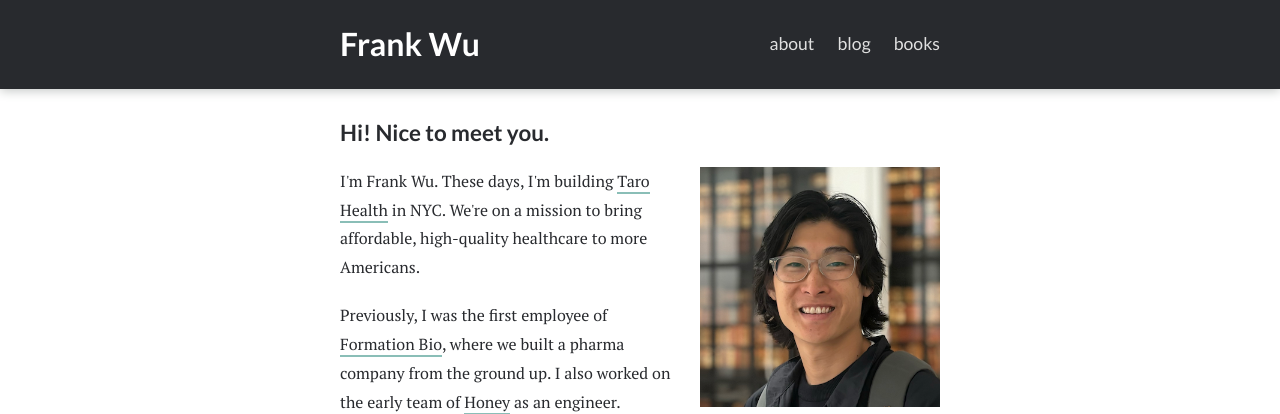
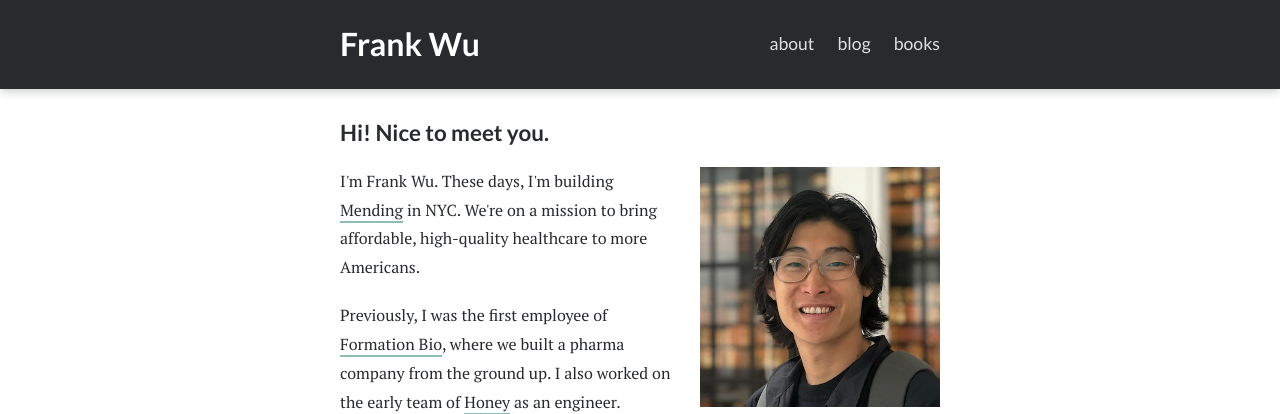
Before and after one commit to frankjwu/frankjwu.github.com, a Jekyll site: the page built from index.html, in a window 1280 px wide. Shown: the top 414 px of the page. Built offline with Jekyll 4.4.1, drawn with Linux system fonts in a browser that asks for light colours; nearby versions of some CDN libraries.

Commit message:
Taro to Mending

```diff
--- a/index.html
+++ b/index.html
@@ -5,7 +5,7 @@ title: Frank Wu
 
 <h1 class="title">Hi! Nice to meet you.</h1>
 
-<p><img id="about" src="/images/Frank Wu.png" alt="Frank Wu">I'm Frank Wu. These days, I'm building <a href="https://tarohealth.com">Taro Health</a> in NYC. We're on a mission to bring affordable, high-quality healthcare to more Americans.</p>
+<p><img id="about" src="/images/Frank Wu.png" alt="Frank Wu">I'm Frank Wu. These days, I'm building <a href="https://mending.com">Mending</a> in NYC. We're on a mission to bring affordable, high-quality healthcare to more Americans.</p>
 
 <p>Previously, I was the first employee of <a href="https://www.formation.bio">Formation Bio</a>, where we built a pharma company from the ground up. I also worked on the early team of <a href="https://www.joinhoney.com/">Honey</a> as an engineer.</p>
 
```
